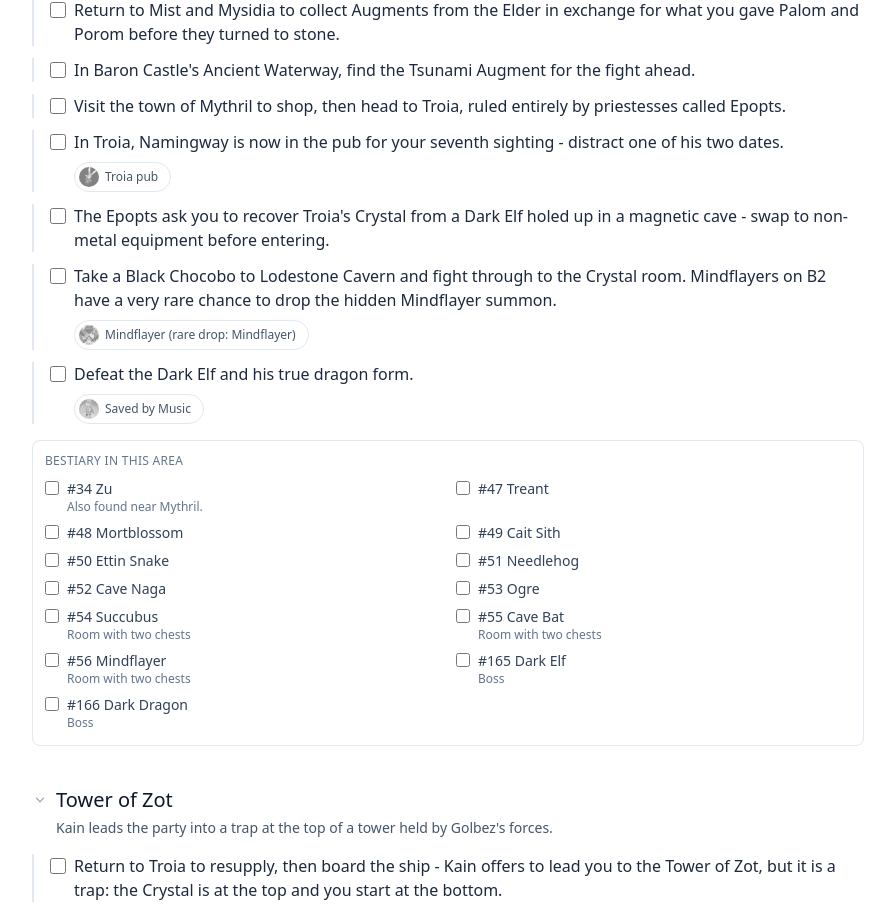
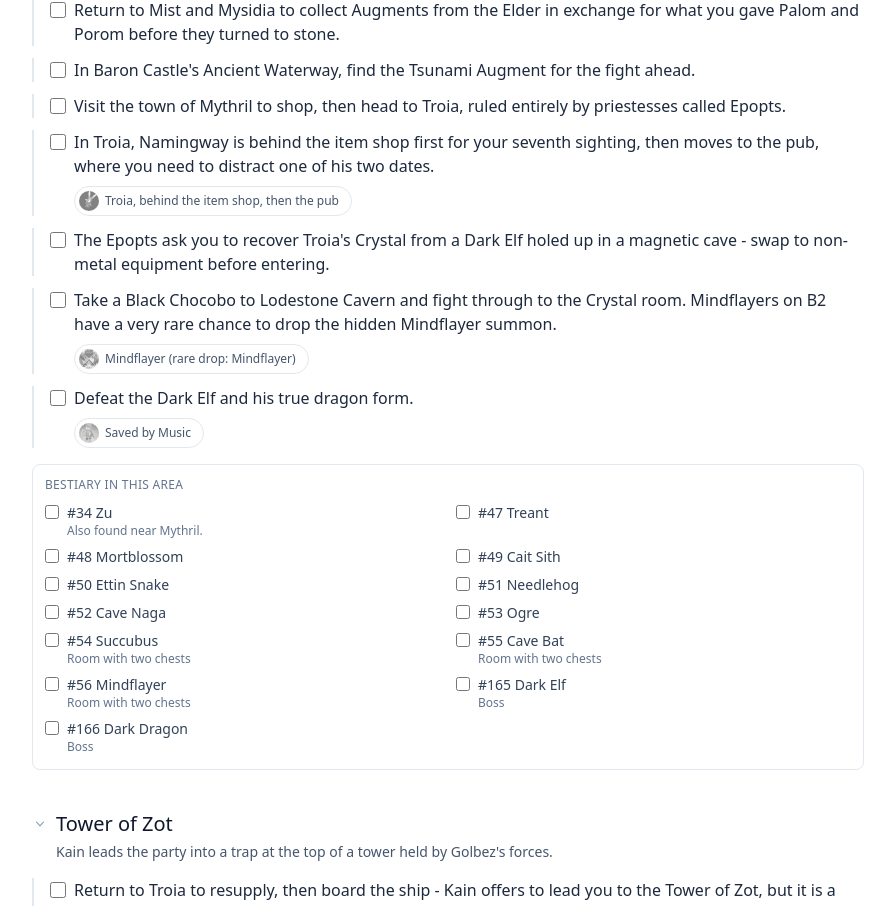
Before and after one commit to ponkberry/final-fantasy-iv-achievement-guide, a React (Vite) app: page /#/walkthrough in a window 1280 px wide. Shown: the part 6315-7221 px from the top of the page, without its empty margins (336-1231 px from the left). Built offline with nearby package versions, Linux system fonts and the light colour scheme.

Commit message:
Updated 7th encounter with namingway

```diff
--- a/src/data/achievements.ts
+++ b/src/data/achievements.ts
@@ -399,7 +399,7 @@ export const achievements: Achievement[] = [
       { id: 'sighting-04', label: '4. Fabul inn' },
       { id: 'sighting-05', label: '5. Chocobo Forest south of Mount Ordeals' },
       { id: 'sighting-06', label: '6. Baron weapon shop' },
-      { id: 'sighting-07', label: '7. Troia pub' },
+      { id: 'sighting-07', label: '7. Troia, behind the item shop, then the pub' },
       { id: 'sighting-08', label: '8. Agart (Rainbow Pudding)' },
       { id: 'sighting-09', label: '9. Dwarven Castle pub' },
       { id: 'sighting-10', label: '10. Feymarch' },
--- a/src/data/walkthrough.ts
+++ b/src/data/walkthrough.ts
@@ -329,7 +329,7 @@ export const walkthrough: WalkthroughChapter[] = [
       },
       {
         id: 'ch10-mysidia-troia-s04',
-        text: 'In Troia, Namingway is now in the pub for your seventh sighting - distract one of his two dates.',
+        text: 'In Troia, Namingway is behind the item shop first for your seventh sighting, then moves to the pub, where you need to distract one of his two dates.',
         subAchievementIds: [{ achievementId: 'rabbit-chaser', subItemId: 'sighting-07' }],
       },
       {
```
Also changed, not shown: 2 other files (tests, documents, lock files or other folders).
